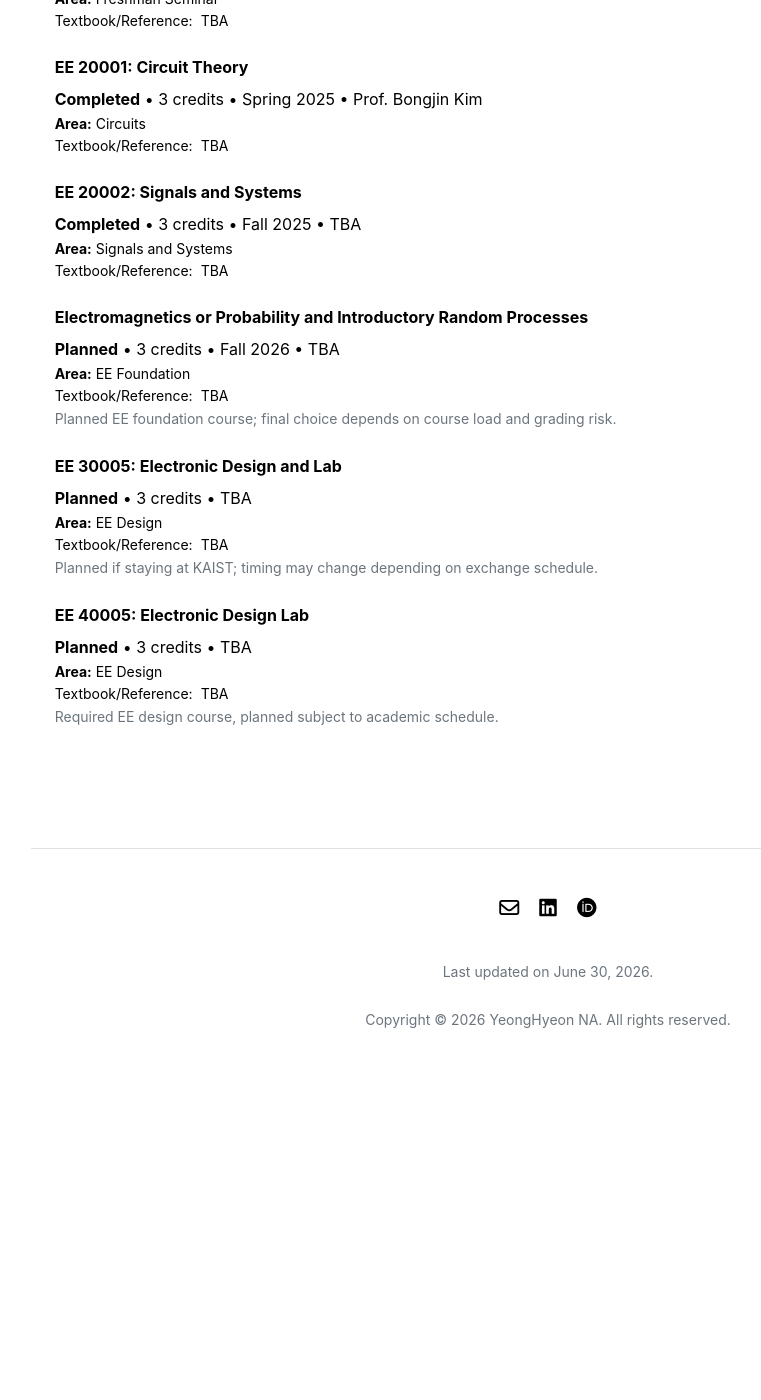
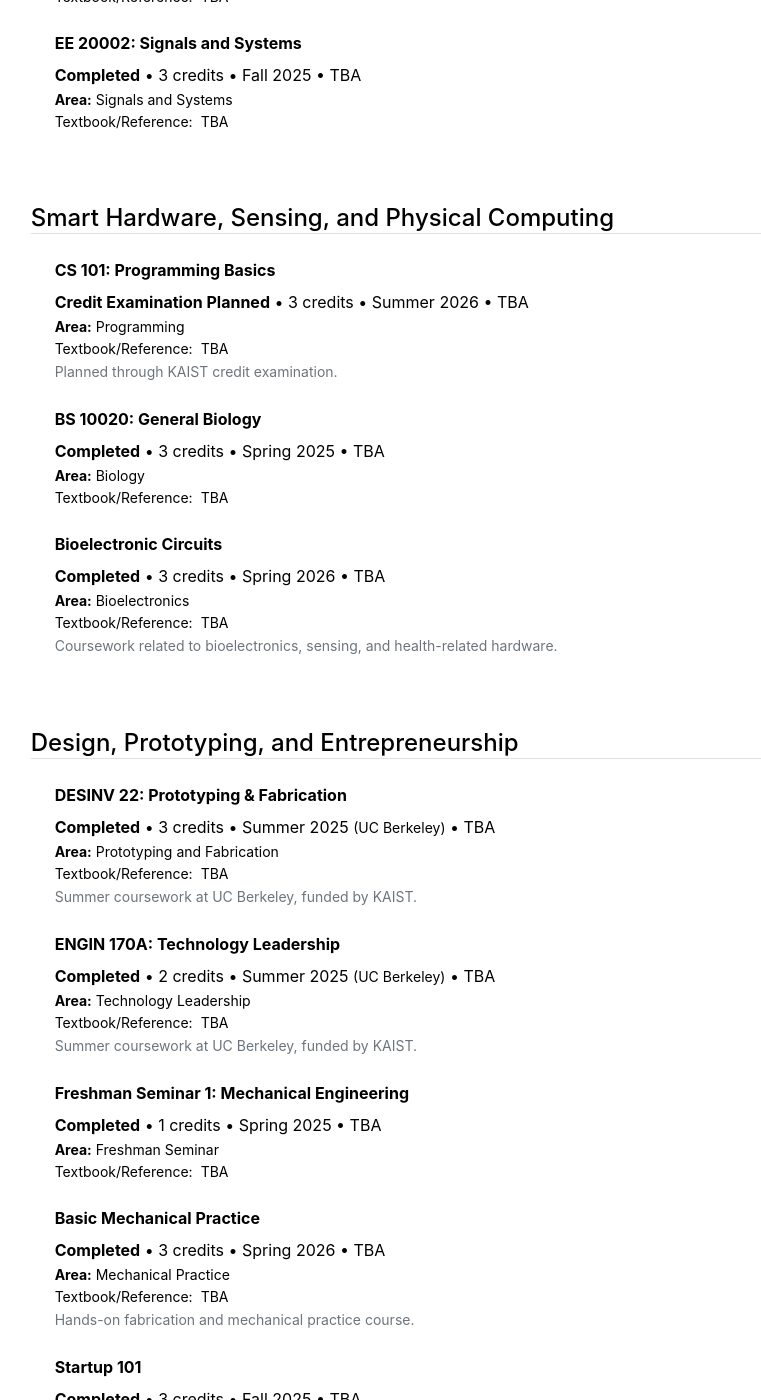
Before and after one commit to ynghyn-na/ynghyn-na.github.io, a Jekyll site: the page built from coursework-field.md, in a window 1280 px wide and 1400 px high, scrolled down 572 px. Shown: the whole window, without its empty margins (92-853 px from the left). Built offline with Jekyll 4.4.1, drawn with Linux system fonts in a browser that asks for light colours; before the commit the page ends 1675 px from its top, so only the background shows below that; some of the changed text lies outside the part shown.

Commit message:
Update coursework.yml

```diff
--- a/_data/cw/coursework.yml
+++ b/_data/cw/coursework.yml
@@ -2,105 +2,105 @@
 # Planned Coursework
 # =====================================================================
 
-- title: "EE Electives: Digital Systems / Computer Architecture / Embedded Systems"
-  num: 9001
-  grade: "<strong>Planned</strong>"
-  credits: "6–9"
-  professor: "TBA"
-  field: "embedded"
-  topic: "Embedded Systems"
-  term: "planned"
-  textbook: "TBA"
-  note: "Planned as preparation for human-centered smart hardware systems and physical computing."
+#- title: "EE Electives: Digital Systems / Computer Architecture / Embedded Systems"
+#  num: 9001
+#  grade: "<strong>Planned</strong>"
+#  credits: "6–9"
+#  professor: "TBA"
+#  field: "smart_hardware"
+#  topic: "Embedded Systems"
+#  term: "planned"
+#  textbook: "TBA"
+#  note: "Planned as preparation for human-centered smart hardware systems and physical computing."
 
-- title: "EE Electives: Sensors / Robotics / Biomedical Instrumentation"
-  num: 9002
-  grade: "<strong>Planned</strong>"
-  credits: "6–9"
-  professor: "TBA"
-  field: "sensing_bio"
-  topic: "Sensing Systems"
-  term: "planned"
-  textbook: "TBA"
-  note: "Potential KAIST or exchange coursework to support wearable, sensing, and smart hardware research."
+#- title: "EE Electives: Sensors / Robotics / Biomedical Instrumentation"
+#  num: 9002
+#  grade: "<strong>Planned</strong>"
+#  credits: "6–9"
+#  professor: "TBA"
+#  field: "smart_hardware"
+#  topic: "Sensing Systems"
+#  term: "planned"
+#  textbook: "TBA"
+#  note: "Potential KAIST or exchange coursework to support wearable, sensing, and smart hardware research."
 
-- title: "Research Project / URP / Graduation Research"
-  num: 9003
-  grade: "<strong>Planned</strong>"
-  credits: "3"
-  professor: "TBA"
-  field: "research_planned"
-  topic: "Undergraduate Research"
-  term: "planned"
-  textbook: "TBA"
-  note: "Planned research track connected to smart hardware, sensing systems, or design-oriented engineering research."
+#- title: "Research Project / URP / Graduation Research"
+#  num: 9003
+#  grade: "<strong>Planned</strong>"
+#  credits: "3"
+#  professor: "TBA"
+#  field: "research"
+#  topic: "Undergraduate Research"
+#  term: "planned"
+#  textbook: "TBA"
+#  note: "Planned research track connected to smart hardware, sensing systems, or design-oriented engineering research."
 
 # =====================================================================
 # Fall 2027 - Planned
 # =====================================================================
 
-- title: "EE 40005: Electronic Design Lab"
-  num: 40005
-  grade: "<strong>Planned</strong>"
-  credits: 3
-  professor: "TBA"
-  field: "ee_core"
-  topic: "EE Design"
-  term: "2027-2"
-  textbook: "TBA"
-  note: "Required EE design course, planned subject to academic schedule."
+#- title: "EE 40005: Electronic Design Lab"
+#  num: 40005
+#  grade: "<strong>Planned</strong>"
+#  credits: 3
+#  professor: "TBA"
+#  field: "ee_core"
+#  topic: "EE Design"
+#  term: "2027-2"
+#  textbook: "TBA"
+#  note: "Required EE design course, planned subject to academic schedule."
 
-- title: "Graduation Research / URP-Connected Research"
-  num: 49998
-  grade: "<strong>Planned</strong>"
-  credits: 3
-  professor: "TBA"
-  field: "research_planned"
-  topic: "Research"
-  term: "2027-2"
-  textbook: "TBA"
-  note: "Planned to be connected with a research project or URP, subject to department approval."
+#- title: "Graduation Research / URP-Connected Research"
+#  num: 49998
+#  grade: "<strong>Planned</strong>"
+#  credits: 3
+#  professor: "TBA"
+#  field: "research"
+#  topic: "Research"
+#  term: "2027-2"
+#  textbook: "TBA"
+#  note: "Planned to be connected with a research project or URP, subject to department approval."
 
 # =====================================================================
 # Summer 2027 - Planned
 # =====================================================================
 
-- title: "Summer Research / Study Abroad Research Connection"
-  num: 9100
-  grade: "<strong>Planned</strong>"
-  credits: ""
-  professor: "TBA"
-  field: "research_planned"
-  topic: "Research"
-  term: "2027-1A"
-  textbook: "TBA"
-  note: "Planned as a research, internship, or project-development period if studying abroad."
+#- title: "Summer Research / Study Abroad Research Connection"
+#  num: 9100
+#  grade: "<strong>Planned</strong>"
+#  credits: ""
+#  professor: "TBA"
+#  field: "research"
+#  topic: "Research"
+#  term: "2027-1A"
+#  textbook: "TBA"
+#  note: "Planned as a research, internship, or project-development period if studying abroad."
 
 # =====================================================================
 # Spring 2027 - Planned
 # =====================================================================
 
-- title: "Exchange ECE Coursework or KAIST EE Core Coursework"
-  num: 9101
-  grade: "<strong>Planned</strong>"
-  credits: "6–9"
-  professor: "TBA"
-  field: "ee_core"
-  topic: "Electrical Engineering"
-  term: "2027-1"
-  textbook: "TBA"
-  note: "If studying abroad, planned courses will be mapped to KAIST EE electives before departure."
+#- title: "Exchange ECE Coursework or KAIST EE Core Coursework"
+#  num: 9101
+#  grade: "<strong>Planned</strong>"
+#  credits: "6–9"
+#  professor: "TBA"
+#  field: "ee_core"
+#  topic: "Electrical Engineering"
+#  term: "2027-1"
+#  textbook: "TBA"
+#  note: "If studying abroad, planned courses will be mapped to KAIST EE electives before departure."
 
-- title: "EE 30005: Electronic Design and Lab"
-  num: 30005
-  grade: "<strong>Planned</strong>"
-  credits: 3
-  professor: "TBA"
-  field: "ee_core"
-  topic: "EE Design"
-  term: "2027-1"
-  textbook: "TBA"
-  note: "Planned if staying at KAIST; timing may change depending on exchange schedule."
+#- title: "EE 30005: Electronic Design and Lab"
+#  num: 30005
+#  grade: "<strong>Planned</strong>"
+#  credits: 3
+#  professor: "TBA"
+#  field: "ee_core"
+#  topic: "EE Design"
+#  term: "2027-1"
+#  textbook: "TBA"
+#  note: "Planned if staying at KAIST; timing may change depending on exchange schedule."
 
 # =====================================================================
 # Fall 2026 - Planned
@@ -111,40 +111,40 @@
   grade: "<strong>Planned</strong>"
   credits: 3
   professor: "TBA"
-  field: "math_sci"
+  field: "other_basic"
   topic: "Chemistry"
   term: "2026-2"
   textbook: "TBA"
   note: "Planned to satisfy the remaining chemistry requirement."
 
-- title: "Electromagnetics or Probability and Introductory Random Processes"
-  num: 20010
-  grade: "<strong>Planned</strong>"
-  credits: 3
-  professor: "TBA"
-  field: "ee_core"
-  topic: "EE Foundation"
-  term: "2026-2"
-  textbook: "TBA"
-  note: "Planned EE foundation course; final choice depends on course load and grading risk."
+#- title: "Electromagnetics or Probability and Introductory Random Processes"
+#  num: 20010
+#  grade: "<strong>Planned</strong>"
+#  credits: 3
+#  professor: "TBA"
+#  field: "ee_core"
+#  topic: "EE Foundation"
+#  term: "2026-2"
+#  textbook: "TBA"
+#  note: "Planned EE foundation course; final choice depends on course load and grading risk."
 
-- title: "Free-Design / Sensing / Product-Oriented Elective"
-  num: 30000
-  grade: "<strong>Planned</strong>"
-  credits: 3
-  professor: "TBA"
-  field: "design"
-  topic: "Project-Based Learning"
-  term: "2026-2"
-  textbook: "TBA"
-  note: "Candidate courses include sensing, patent/business, design, or project-based engineering courses."
+#- title: "Free-Design / Sensing / Product-Oriented Elective"
+#  num: 30000
+#  grade: "<strong>Planned</strong>"
+#  credits: 3
+#  professor: "TBA"
+#  field: "design_build"
+#  topic: "Project-Based Learning"
+#  term: "2026-2"
+#  textbook: "TBA"
+#  note: "Candidate courses include sensing, patent/business, design, or project-based engineering courses."
 
 - title: "MyEE 2 / EE Career Design II"
   num: 10002
   grade: "<strong>Planned</strong>"
   credits: 1
   professor: "TBA"
-  field: "hss"
+  field: "other_basic"
   topic: "Career Design"
   term: "2026-2"
   textbook: "TBA"
@@ -159,7 +159,7 @@
   grade: "<strong>In Progress</strong>"
   credits: 3
   professor: "TBA"
-  field: "hss"
+  field: "other_basic"
   topic: "Humanities"
   term: "2026-1A"
   textbook: "TBA"
@@ -170,11 +170,22 @@
   grade: "<strong>Credit Examination Planned</strong>"
   credits: 3
   professor: "TBA"
-  field: "embedded"
+  field: "smart_hardware"
   topic: "Programming"
   term: "2026-1A"
   textbook: "TBA"
   note: "Planned through KAIST credit examination."
+
+- title: "ID 91100: Individual Research (KAIST × Nupjuki Hwatu Card Design)"
+  num: 91100
+  grade: "<strong>In Progress</strong>"
+  credits: 1
+  professor: "Prof. Hyeon-Jung Suk"
+  field: "research"
+  topic: "Design Research"
+  term: "2026-1A"
+  textbook: "Korean hwatu card structure, KAIST campus visual references, and Nupjuki character design references"
+  note: "Independent research project on a functional Korean hwatu card set integrating traditional game structure with KAIST campus culture and the Nupjuki character."
 
 # =====================================================================
 # Spring 2026
@@ -185,7 +196,7 @@
   grade: "<strong>Completed</strong>"
   credits: 3
   professor: "TBA"
-  field: "math_sci"
+  field: "other_basic"
   topic: "Linear Algebra"
   term: "2026-1"
   textbook: "TBA"
@@ -196,7 +207,7 @@
   grade: "<strong>Completed</strong>"
   credits: 3
   professor: "TBA"
-  field: "design"
+  field: "design_build"
   topic: "Mechanical Practice"
   term: "2026-1"
   textbook: "TBA"
@@ -207,7 +218,7 @@
   grade: "<strong>Completed</strong>"
   credits: 3
   professor: "TBA"
-  field: "sensing_bio"
+  field: "smart_hardware"
   topic: "Bioelectronics"
   term: "2026-1"
   textbook: "TBA"
@@ -218,7 +229,7 @@
   grade: "<strong>Completed</strong>"
   credits: 3
   professor: "TBA"
-  field: "hss"
+  field: "other_basic"
   topic: "Society and Policy"
   term: "2026-1"
   textbook: "TBA"
@@ -229,7 +240,7 @@
   grade: "<strong>Completed</strong>"
   credits: 1
   professor: "TBA"
-  field: "hss"
+  field: "other_basic"
   topic: "Career Design"
   term: "2026-1"
   textbook: "TBA"
@@ -240,7 +251,7 @@
   grade: "<strong>Completed</strong>"
   credits: 2
   professor: "TBA"
-  field: "hss"
+  field: "other_basic"
   topic: "Communication"
   term: "2026-1"
   textbook: "TBA"
@@ -266,7 +277,7 @@
   grade: "<strong>Completed</strong>"
   credits: 3
   professor: "TBA"
-  field: "math_sci"
+  field: "other_basic"
   topic: "Calculus"
   term: "2025-2"
   textbook: "TBA"
@@ -277,7 +288,7 @@
   grade: "<strong>Completed</strong>"
   credits: 3
   professor: "TBA"
-  field: "math_sci"
+  field: "other_basic"
   topic: "Differential Equations"
   term: "2025-2"
   textbook: "TBA"
@@ -288,7 +299,7 @@
   grade: "<strong>Completed</strong>"
   credits: 4
   professor: "TBA"
-  field: "math_sci"
+  field: "other_basic"
   topic: "Physics"
   term: "2025-2"
   textbook: "TBA"
@@ -299,7 +310,7 @@
   grade: "<strong>Completed</strong>"
   credits: 3
   professor: "TBA"
-  field: "design"
+  field: "design_build"
   topic: "Entrepreneurship"
   term: "2025-2"
   textbook: "TBA"
@@ -310,7 +321,7 @@
   grade: "<strong>Completed</strong>"
   credits: 2
   professor: "TBA"
-  field: "hss"
+  field: "other_basic"
   topic: "Communication"
   term: "2025-2"
   textbook: "TBA"
@@ -321,7 +332,7 @@
   grade: "<strong>Completed</strong>"
   credits: 1
   professor: "TBA"
-  field: "hss"
+  field: "other_basic"
   topic: "Freshman Seminar"
   term: "2025-2"
   textbook: "TBA"
@@ -332,7 +343,7 @@
   grade: "<strong>Completed</strong>"
   credits: 1
   professor: "TBA"
-  field: "hss"
+  field: "other_basic"
   topic: "Freshman Seminar"
   term: "2025-2"
   textbook: "TBA"
@@ -347,7 +358,7 @@
   grade: "<strong>Completed</strong>"
   credits: 2
   professor: "TBA"
-  field: "design"
+  field: "design_build"
   topic: "Technology Leadership"
   term: "2025-1A"
   textbook: "TBA"
@@ -358,7 +369,7 @@
   grade: "<strong>Completed</strong>"
   credits: 3
   professor: "TBA"
-  field: "design"
+  field: "design_build"
   topic: "Prototyping and Fabrication"
   term: "2025-1A"
   textbook: "TBA"
@@ -384,7 +395,7 @@
   grade: "<strong>Completed</strong>"
   credits: 3
   professor: "TBA"
-  field: "math_sci"
+  field: "other_basic"
   topic: "Calculus"
   term: "2025-1"
   textbook: "TBA"
@@ -395,7 +406,7 @@
   grade: "<strong>Completed</strong>"
   credits: 3
   professor: "TBA"
-  field: "math_sci"
+  field: "other_basic"
   topic: "Physics"
   term: "2025-1"
   textbook: "TBA"
@@ -406,7 +417,7 @@
   grade: "<strong>Completed</strong>"
   credits: 3
   professor: "TBA"
-  field: "sensing_bio"
+  field: "smart_hardware"
   topic: "Biology"
   term: "2025-1"
   textbook: "TBA"
@@ -417,7 +428,7 @@
   grade: "<strong>Completed</strong>"
   credits: 1
   professor: "TBA"
-  field: "math_sci"
+  field: "other_basic"
   topic: "Chemistry"
   term: "2025-1"
   textbook: "TBA"
@@ -428,7 +439,7 @@
   grade: "<strong>Completed</strong>"
   credits: 1
   professor: "TBA"
-  field: "design"
+  field: "design_build"
   topic: "Freshman Seminar"
   term: "2025-1"
   textbook: "TBA"
@@ -450,7 +461,7 @@
   grade: "<strong>Completed</strong>"
   credits: 0
   professor: "TBA"
-  field: "hss"
+  field: "other_basic"
   topic: "Leadership"
   term: "2025-1"
   textbook: "TBA"
@@ -461,7 +472,7 @@
   grade: "<strong>Completed</strong>"
   credits: 0
   professor: "TBA"
-  field: "hss"
+  field: "other_basic"
   topic: "Campus Life"
   term: "2025-1"
   textbook: "TBA"
```
